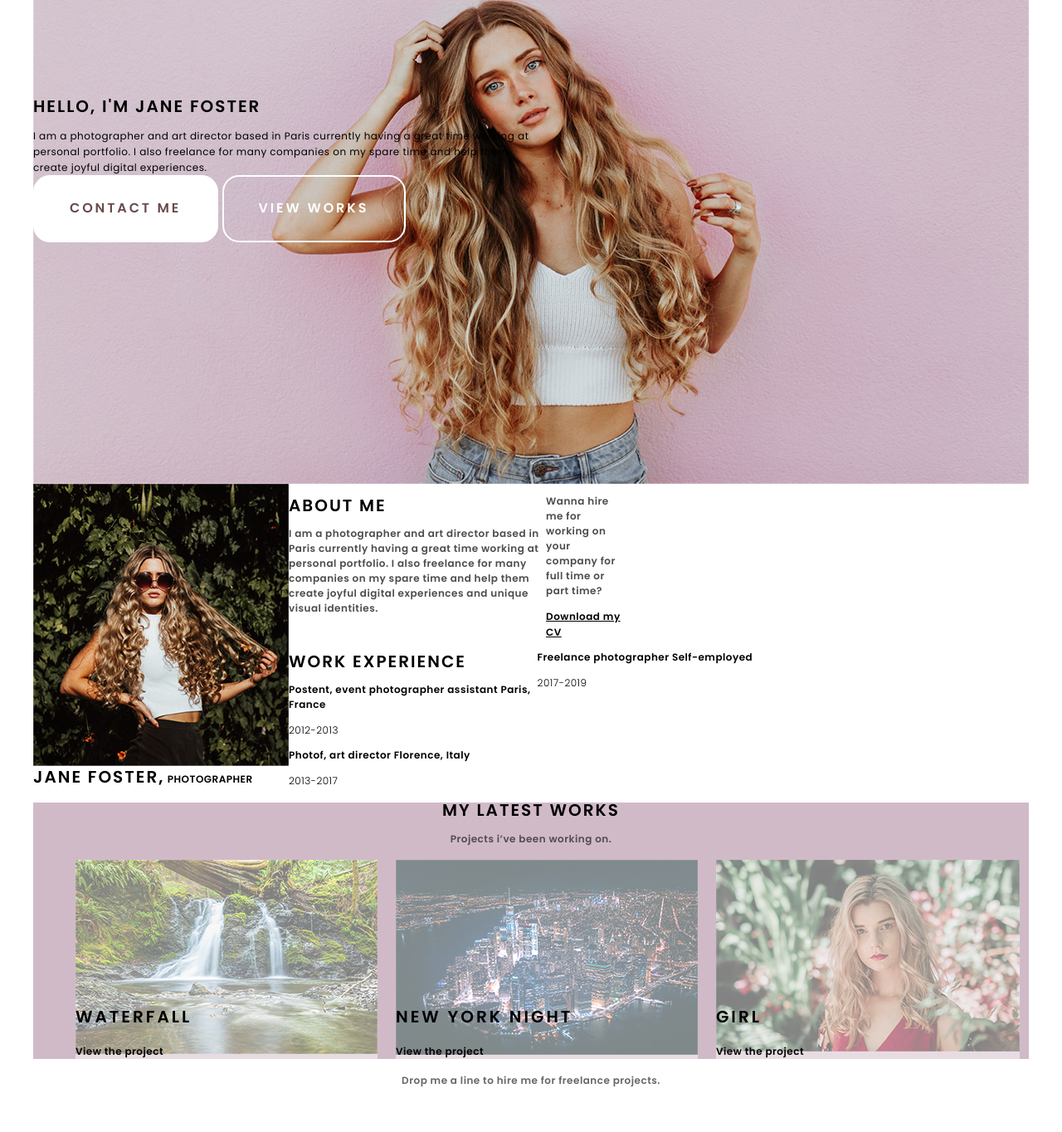
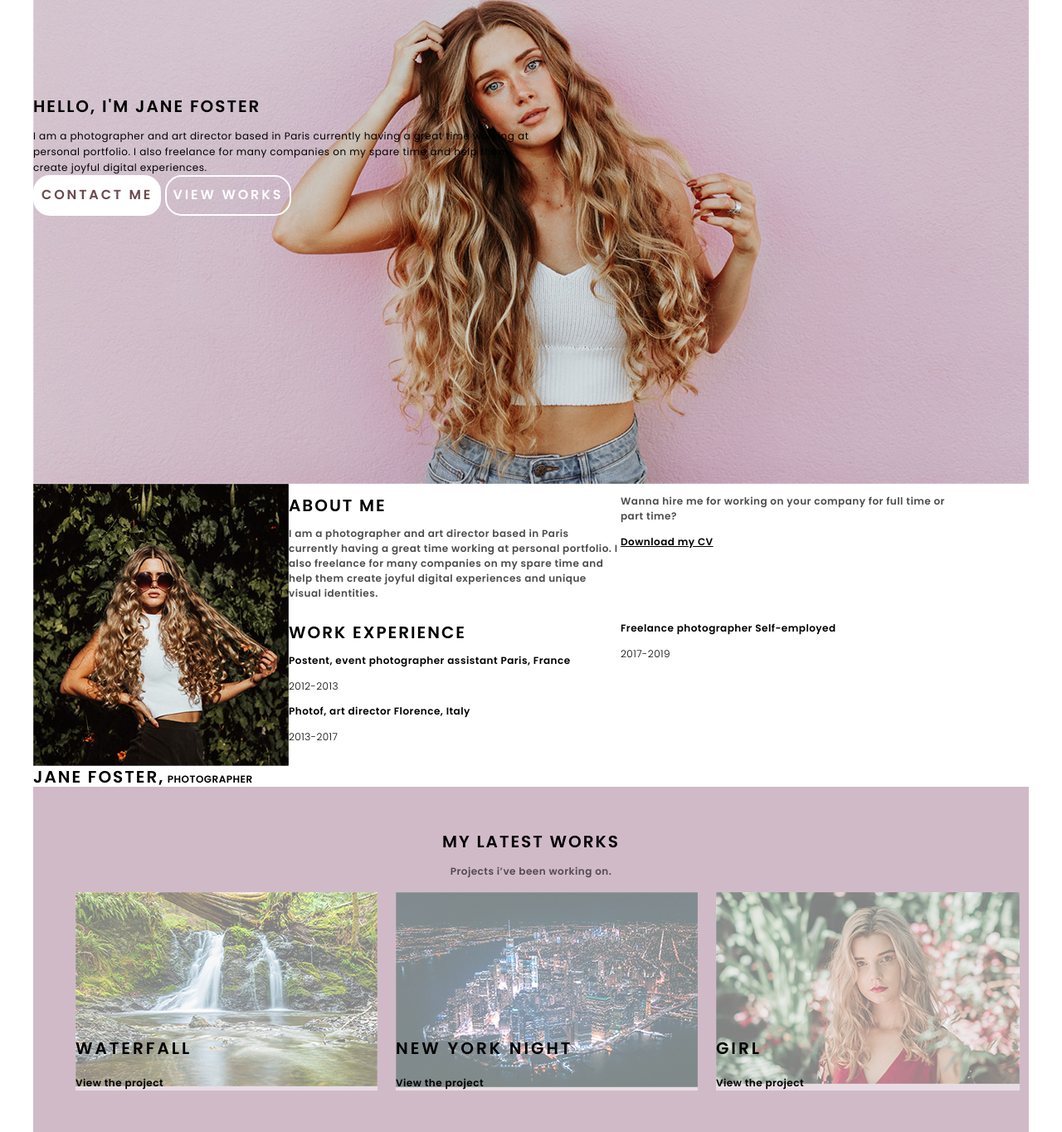
Before and after one commit to aurenheim/portfolio, a plain HTML site: page index.html in a window 1280 px wide. Shown: the part 131-1495 px from the top of the page at 83% size. Drawn offline with Linux system fonts and the light colour scheme.

Commit message:
ht6commit

```diff
--- a/styles.css
+++ b/styles.css
@@ -56,7 +56,7 @@
 	background-color: #ffffff;
 	text-align: center;
 	border-radius: 20.2px;
-	padding: 16px 43px 16px 42px;
+	padding: 0px 8px 0px 8px;
 	text-transform: uppercase;
 	line-height: 2.8;
 	letter-spacing: 2.87px;
@@ -69,7 +69,7 @@
 	background: transparent;
 	text-align: center;
 	border-radius: 20.2px;
-	padding: 16px 43px 16px 42px;
+	padding: 0px 8px 0px 8px;
 	text-transform: uppercase;
 	line-height: 2.8;
 	letter-spacing: 2.87px;
@@ -114,7 +114,6 @@
 
 .about-paragraph{
 	display: flex;
-	max-width: 400px;
 }
 
 .row{
@@ -137,6 +136,7 @@
 
 .secondsection{
 	background: #d1bac8;
+	padding: 40px 0px 40px 0px;
 }
 
 .portfolio-item{
@@ -168,6 +168,7 @@
 
 .colorGrey1{
 	color: rgba(0,0,0,0.7);
+	max-width: 400px;
 }
 
 .colorGrey2{
@@ -222,7 +223,7 @@
 	text-align: center;
 	background-color: #000000;
 	border-radius: 20.2px;
-	padding: 16px 43px 16px 42px;
+	padding: 0px 8px 0px 8px;
 	text-transform: uppercase;
 	line-height: 2.8;
 	letter-spacing: 2.87px;
```
